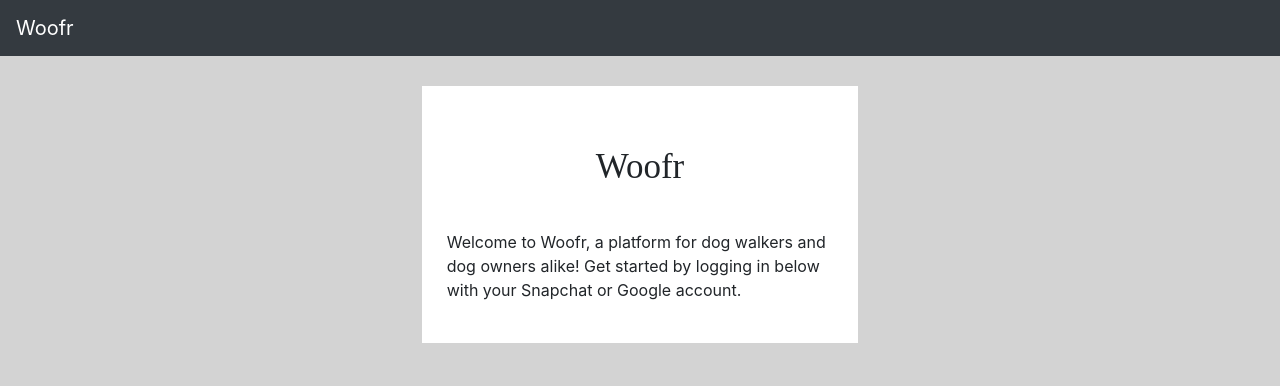
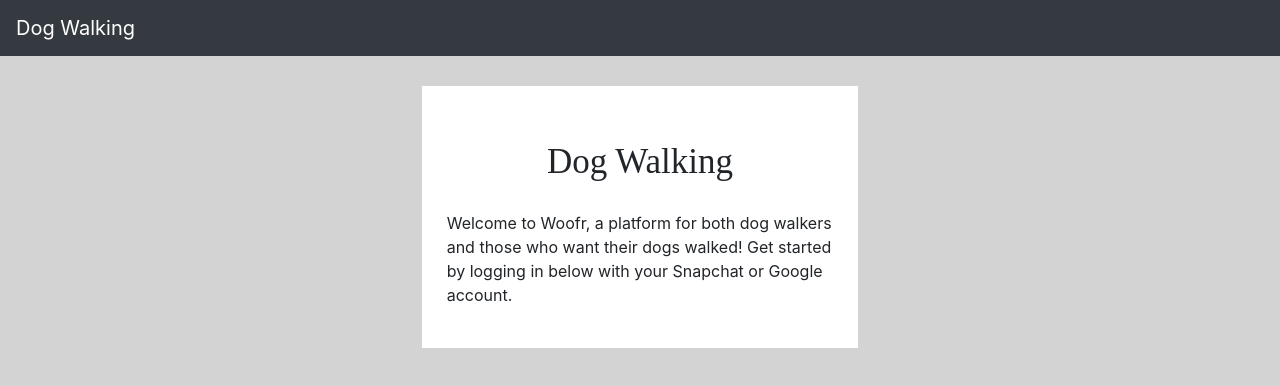
Before and after one commit to jerrywzhang/LosAltosHacksIV-DogWalking, a plain HTML site: page index.html in a window 1280 px wide. Drawn offline with nearby package versions, Linux system fonts and the light colour scheme.

Commit message:
Update index.html

```diff
--- a/index.html
+++ b/index.html
@@ -1,9 +1,9 @@
 <!DOCTYPE html>
 <html>
 <head>
-    <title>Application Name! To be decided later</title>
+    <title>Woofr</title>
     <script src="https://apis.google.com/js/platform.js" async defer></script>
-    <meta name="google-signin-client_id" content="348200332968-94ong4m49gftcur1v76qgkk5ut4a86uh.apps.googleusercontent.com">
+    <meta name="google-signin-client_id" content="348200332968-0n0f7r6ior3cqkc85gqbl9uhb1ci00tt.apps.googleusercontent.com">
     <!-- <script src="https://ajax.googleapis.com/ajax/libs/jquery/3.3.1/jquery.min.js"></script> -->
     <!-- <script src="test.js"></script> -->
     <!-- <link rel="stylesheet" href="https://maxcdn.bootstrapcdn.com/bootstrap/3.4.0/css/bootstrap.min.css"> -->
@@ -19,7 +19,7 @@
     <!-- home page for logging in -->
 
 <nav class="navbar navbar-expand-md navbar-dark bg-dark">
-<a class="navbar-brand" href="#">Woofr</a>
+<a class="navbar-brand" href="#">Dog Walking</a>
 <!-- <div class="collapse navbar-collapse" id="navbarCollapse">
   <ul class="navbar-nav mr-auto">
     <li class="nav-item">
@@ -38,8 +38,8 @@
 
 <div class="row">
     <div class="col-md-4 col-md-offset-4" id="center">
-        <center><p id="bigTitle">Woofr</p></center>
-        <p>Welcome to Woofr, a platform for dog walkers and dog owners alike! Get started by logging in below with your Snapchat or Google account.</p>
+        <center><h2 id="bigTitle">Dog Walking</h2></center>
+        <p>Welcome to Woofr, a platform for both dog walkers and those who want their dogs walked! Get started by logging in below with your Snapchat or Google account.</p>
 
 
         <!-- <center class="loginButton">
@@ -77,7 +77,7 @@
         // Mount Login Button
         snap.loginkit.mountButton(loginButtonIconId, {
           clientId: 'c8685f58-6517-4cdb-99e9-c4ebf527bc84',
-          redirectURI: 'https://thisisagreat.club/',
+          redirectURI: 'http://www.woofr.org/login/redirect/',
           scopeList: [
             'user.display_name',
             'user.bitmoji.avatar',
```
